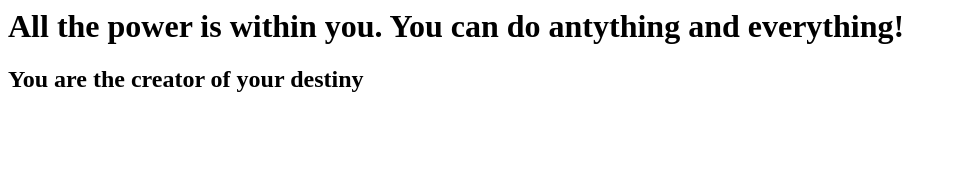
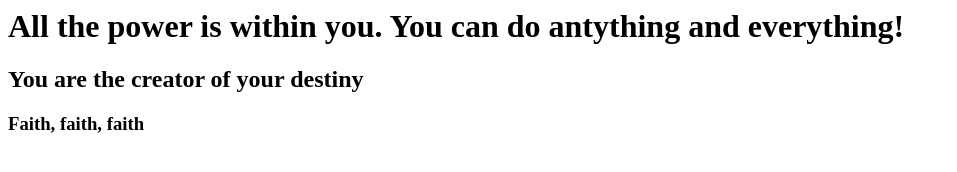
Before and after one commit to malcolm-mccarthy/firstgitrepo, a plain HTML site: page index.html in a window 1280 px wide. Shown: the whole page, without its empty margins (0-957 px from the left). Drawn offline with Linux system fonts and the light colour scheme.

Commit message:
added 3rd quote

```diff
--- a/index.html
+++ b/index.html
@@ -2,5 +2,6 @@
 <body>
 <h1>All the power is within you. You can do antything and everything!</h1>
 <h2>You are the creator of your destiny</h2>
+<h3>Faith, faith, faith</h3>
 </body>
 </html>
```
